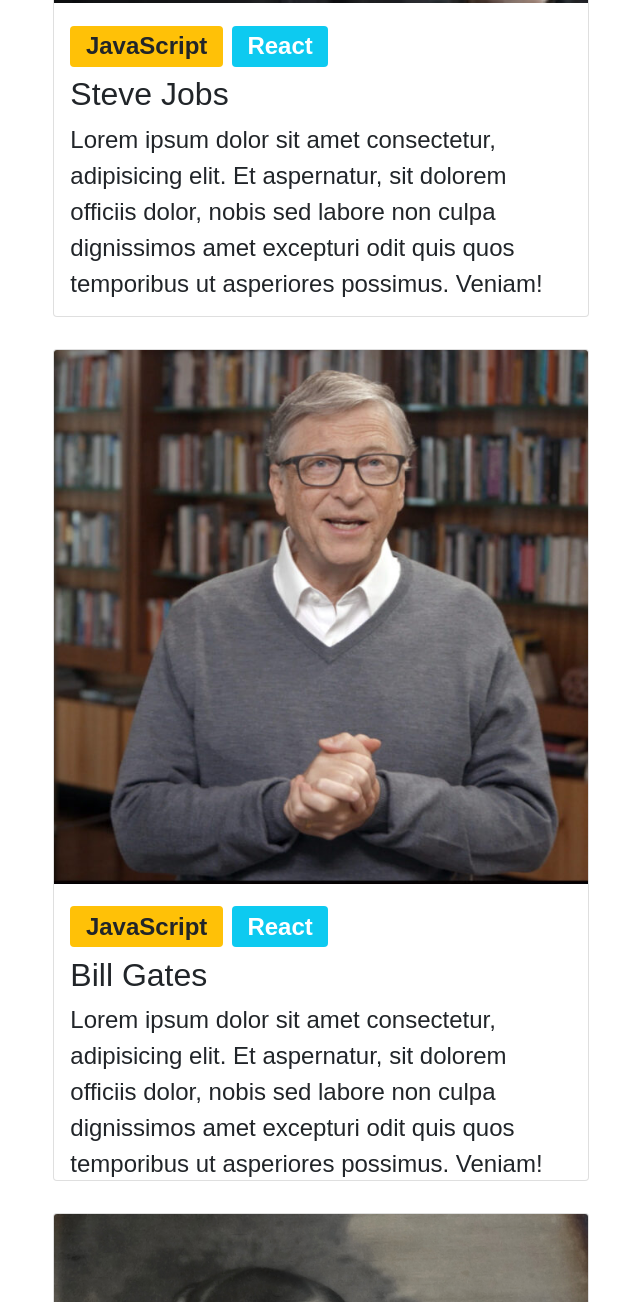
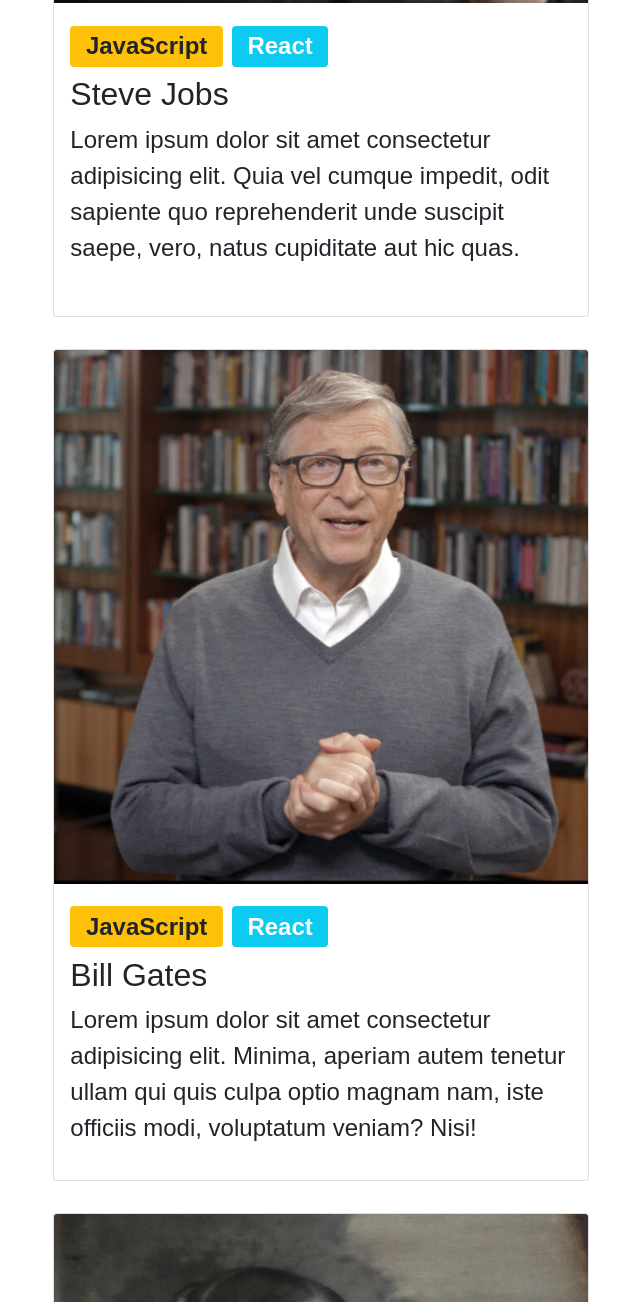
Before and after one commit to Fernando21868/tpicac, a plain HTML site: page index.html in a window 1280 px wide. Shown: the part 1218-2520 px from the top of the page, without its empty margins (193-833 px from the left). Drawn offline with nearby package versions, Linux system fonts and the light colour scheme.

Commit message:
Finalizado

```diff
--- a/index.html
+++ b/index.html
@@ -3,9 +3,7 @@
   <head>
     <meta charset="UTF-8" />
     <meta name="viewport" content="width=device-width, initial-scale=1.0" />
-    <!-- favicon -->
     <link rel="shortcut icon" href="Favicon.ico" type="image/x-icon" />
-    <!-- styles -->
     <link rel="stylesheet" href="./css/styles.css" />
     <link
       href="https://cdn.jsdelivr.net/npm/bootstrap@5.1.3/dist/css/bootstrap.min.css"
@@ -16,7 +14,6 @@
     <title>Proyecto Integrador</title>
   </head>
   <body>
-    <!-- nav -->
     <header>
       <nav class="navbar navbar-expand-lg navbar-dark fixed-top p-3">
         <div class="container">
@@ -69,7 +66,6 @@
       </nav>
     </header>
     <main>
-      <!-- photos -->
       <div
         id="carouselExampleAutoplaying"
         class="carousel slide"
@@ -200,7 +196,6 @@
           </button>
         </div>
       </div>
-      <!-- cards -->
       <div id="oradores" class="item-1">
         <div class="title text-center">
           <h4 class="fs-6">CONOCE A LOS</h4>
@@ -223,10 +218,7 @@
                     </div>
                     <h5 class="card-title">Steve Jobs</h5>
                     <p class="card-text">
-                      Lorem ipsum dolor sit amet consectetur, adipisicing elit.
-                      Et aspernatur, sit dolorem officiis dolor, nobis sed
-                      labore non culpa dignissimos amet excepturi odit quis quos
-                      temporibus ut asperiores possimus. Veniam!
+                      Lorem ipsum dolor sit amet consectetur adipisicing elit. Quia vel cumque impedit, odit sapiente quo reprehenderit unde suscipit saepe, vero, natus cupiditate aut hic quas.
                     </p>
                   </div>
                 </div>
@@ -245,10 +237,7 @@
                     </div>
                     <h5 class="card-title">Bill Gates</h5>
                     <p class="card-text">
-                      Lorem ipsum dolor sit amet consectetur, adipisicing elit.
-                      Et aspernatur, sit dolorem officiis dolor, nobis sed
-                      labore non culpa dignissimos amet excepturi odit quis quos
-                      temporibus ut asperiores possimus. Veniam!
+                      Lorem ipsum dolor sit amet consectetur adipisicing elit. Minima, aperiam autem tenetur ullam qui quis culpa optio magnam nam, iste officiis modi, voluptatum veniam? Nisi!
                     </p>
                   </div>
                 </div>
@@ -267,10 +256,7 @@
                     </div>
                     <h5 class="card-title">Ada Lovelace</h5>
                     <p class="card-text">
-                      Lorem ipsum dolor sit amet consectetur, adipisicing elit.
-                      Et aspernatur, sit dolorem officiis dolor, nobis sed
-                      labore non culpa dignissimos amet excepturi odit quis quos
-                      temporibus ut asperiores possimus. Veniam!
+                      Lorem ipsum dolor sit amet consectetur adipisicing elit. Temporibus id cumque adipisci inventore incidunt. Maxime dicta, impedit aperiam magnam repudiandae minus quia quasi cupiditate nisi.
                     </p>
                   </div>
                 </div>
@@ -279,7 +265,6 @@
           </div>
         </div>
       </div>
-      <!-- description -->
       <div id="lugar">
         <div class="item-2">
           <img src="./assets/img/honolulu.jpg" alt="" />
@@ -298,7 +283,6 @@
           <a class="btn-conoce-mas" href="">Conocé más</a>
         </div>
       </div>
-      <!-- form -->
       <div id="orador" class="item-4">
         <div class="title-form">
           <h4 class="fs-6">CONVIÉRTETE EN UN</h4>
@@ -332,7 +316,6 @@
         </div>
       </div>
     </main>
-    <!-- footer -->
     <footer id="miFooter">
       <div class="container">
         <ul
```
Also changed, not shown: css/styles.css (+0 -12 lines).
